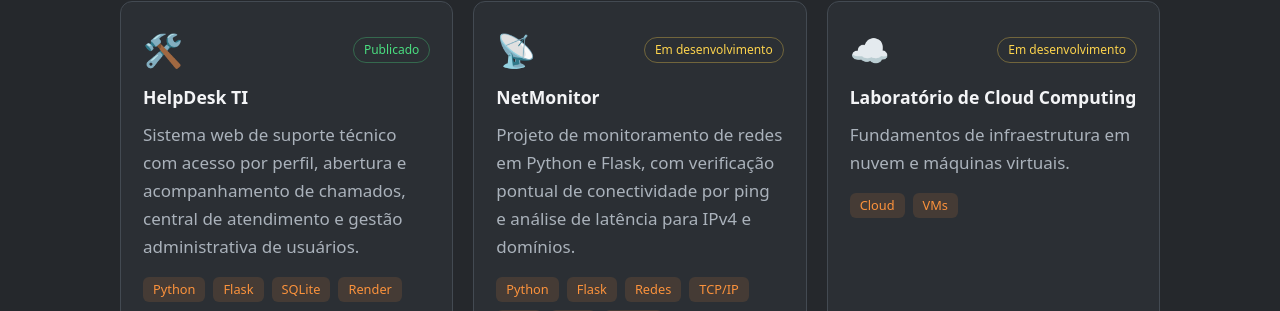
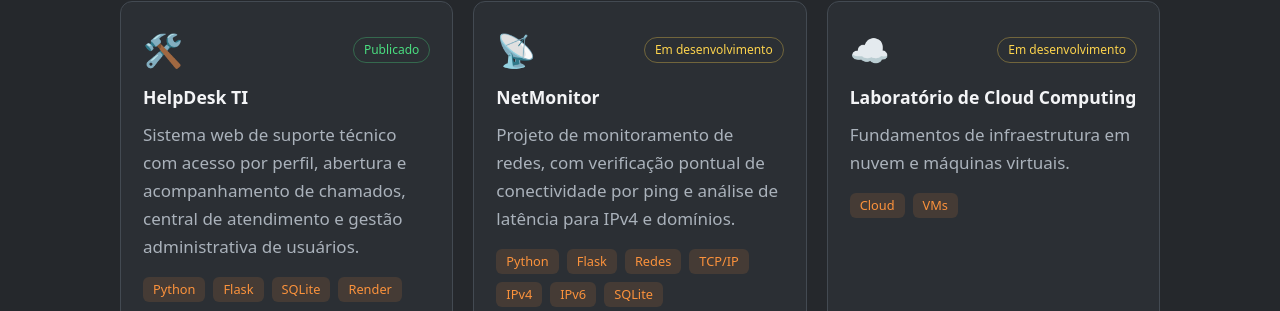
Before and after one commit to KauanSts/Kauan.Port.github.io, a plain HTML site: page index.html in a window 1280 px wide. Shown: the part 2200-2511 px from the top of the page. Drawn offline with Linux system fonts and the light colour scheme.

Commit message:
Atualiza descrição do NetMonitor

```diff
--- a/index.html
+++ b/index.html
@@ -168,7 +168,7 @@ const DADOS = {
       tecnologias: ["Python", "Flask", "SQLite", "Render"] },
     { titulo: "NetMonitor", icone: "📡", status: "Em desenvolvimento",
       repo: "https://github.com/KauanSts/netmonitor", publicacaoEmBreve: true,
-      descricao: "Projeto de monitoramento de redes em Python e Flask, com verificação pontual de conectividade por ping e análise de latência para IPv4 e domínios.",
+      descricao: "Projeto de monitoramento de redes, com verificação pontual de conectividade por ping e análise de latência para IPv4 e domínios.",
       tecnologias: ["Python", "Flask", "Redes", "TCP/IP", "IPv4", "IPv6", "SQLite"] },
     { titulo: "Laboratório de Cloud Computing", icone: "☁️", status: "Em desenvolvimento", repo: "",
       descricao: "Fundamentos de infraestrutura em nuvem e máquinas virtuais.", tecnologias: ["Cloud", "VMs"] },
```
